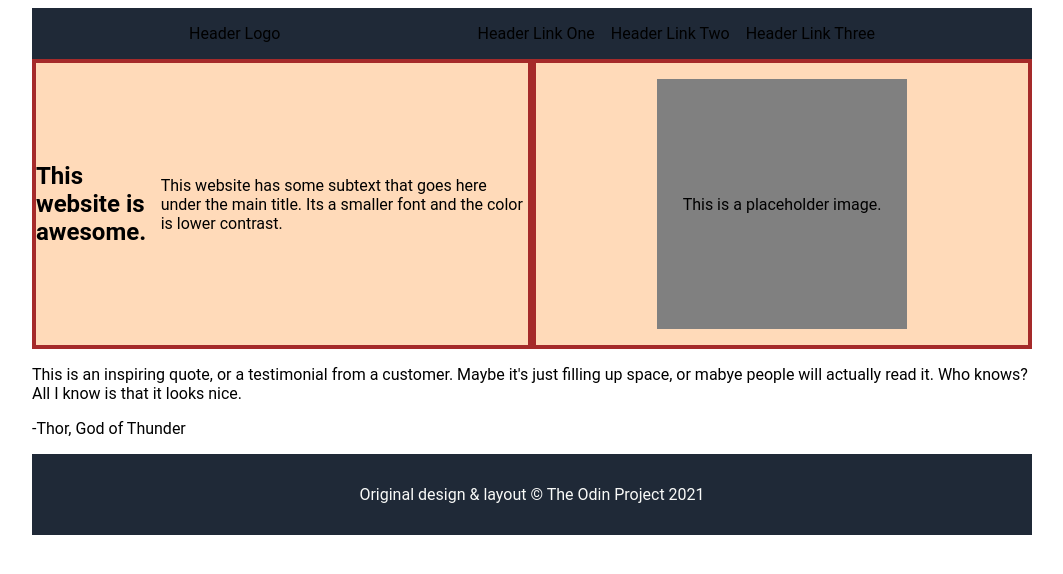
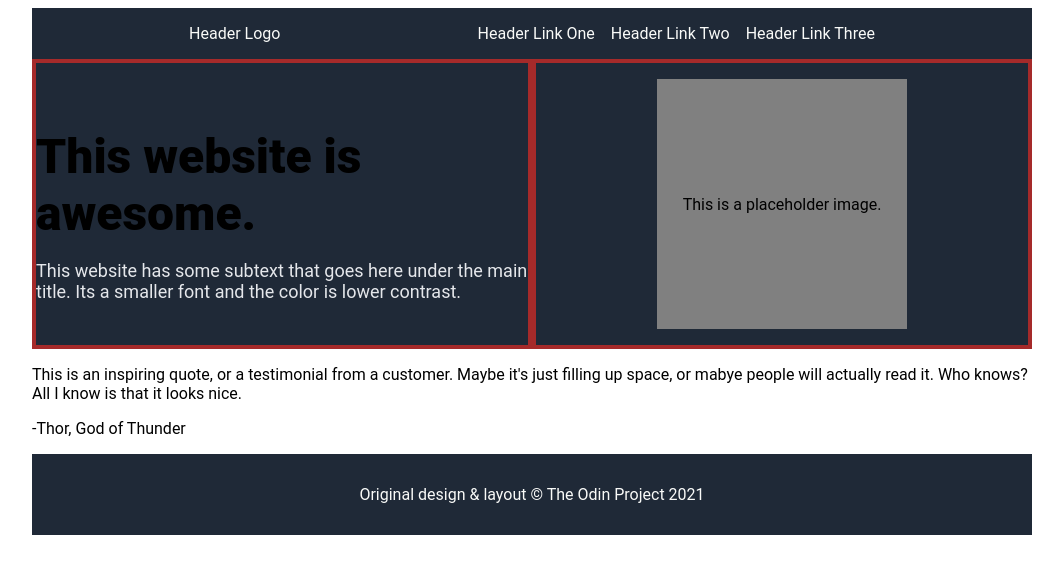
Before and after one commit to EJ-Andrews/odin-landing-page, a plain HTML site: page index.html in a window 1280 px wide. Shown: the whole page, without its empty margins (108-1171 px from the left). Drawn offline with Linux system fonts and the light colour scheme.

Commit message:
Alter layout of Top Row, Left Box

```diff
--- a/css/style.css
+++ b/css/style.css
@@ -23,10 +23,12 @@ header {
     flex-direction: row;
     justify-content: space-evenly;
     background-color: #1F2937;
+    color: #F9FAF8;
 }
 
 header p {
     width: max-content;
+
 }
 
 
@@ -43,16 +45,30 @@ header p {
 }
 
 .row-one div {
-    background: peachpuff;
+    background-color: #1F2937;
     border: 4px solid brown;
     /* height: 100px; */
     flex: 1 1 0%;
 }
 
+/* Below this is specifically the top left section */
+
 .topleft {
     display: flex;
+    flex-direction: column;
     justify-content: center;
-    align-items: center;
+    align-items: start;
+}
+
+.topleft h1 {
+    margin-bottom: 0;
+    font-size: 48px;
+    font-weight: 900;
+}
+
+.topleft p {
+    font-size: 18px;
+    color: #E5E7EB;
 }
 
 .topright {
```
